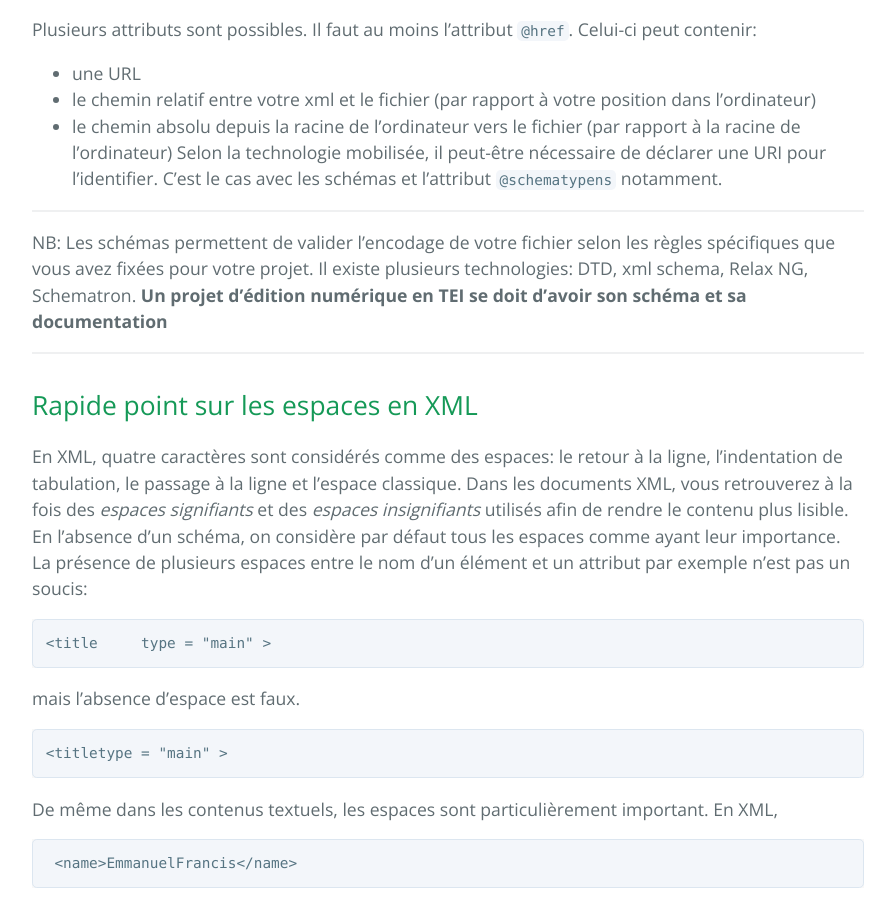
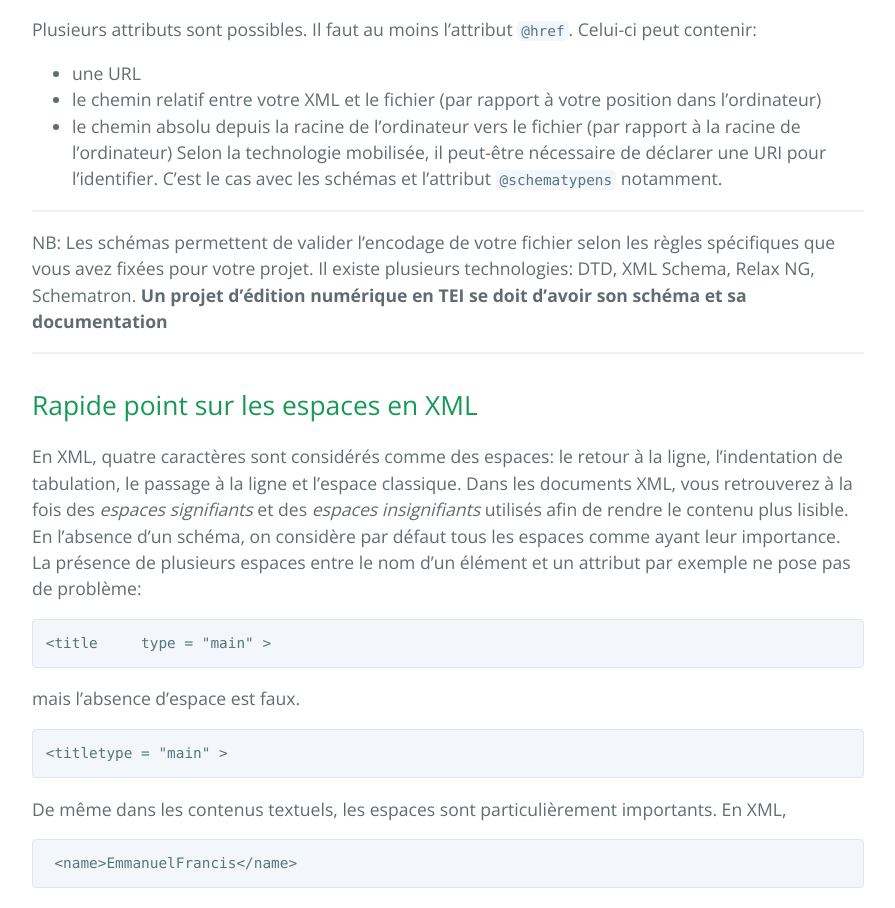
Before and after one commit to erc-dharma/digital-areal, a Jekyll site: the page built from 1_starting_xml.md, in a window 1280 px wide and 1400 px high, scrolled down 8887 px. Shown: the part 173-1081 px from the top of the window, without its empty margins (192-1087 px from the left). Built offline with Jekyll 4.4.1, drawn with Linux system fonts in a browser that asks for light colours; our own code applies the rules of GitHub Pages for plain Markdown files; some of the changed text lies outside the part shown.

Commit message:
dernière relecture

````diff
--- a/1_starting_xml.md
+++ b/1_starting_xml.md
@@ -197,7 +197,7 @@ Exemple avec une DTD interne
 **Notez que la déclaration XML ne contient pas de barre oblique pour fermer la balise.**
 
 ## Instructions de traitement
-Les instructions de traitement sont des lignes à destination du logiciel/éditeur de codes. Elles s'écrivent sur le même modèle que la déclaration xml avec des chevrons suivis par des points d'interrogation.
+Les instructions de traitement sont des lignes à destination du logiciel/éditeur de codes. Elles s'écrivent sur le même modèle que la déclaration XML avec des chevrons suivis par des points d'interrogation.
 Les plus courantes permettent de déclarer le ou les schémas de validation ou encore une feuille de style de transformation.
 
 Exemple de la déclaration des schémas pour les inscriptions dans le projet DHARMA
@@ -219,20 +219,20 @@ Exemple avec une feuille de style CSS
 
 Plusieurs attributs sont possibles. Il faut au moins l'attribut `@href`. Celui-ci peut contenir:
 - une URL
-- le chemin relatif entre votre xml et le fichier (par rapport à votre position dans l'ordinateur)
+- le chemin relatif entre votre XML et le fichier (par rapport à votre position dans l'ordinateur)
 - le chemin absolu depuis la racine de l'ordinateur vers le fichier (par rapport à la racine de l'ordinateur)
 Selon la technologie mobilisée, il peut-être nécessaire de déclarer une URI pour l'identifier. C'est le cas avec les schémas et l'attribut `@schematypens` notamment.
 
 * * *
 NB: Les schémas permettent de valider l'encodage de votre fichier selon les règles spécifiques que vous avez fixées pour votre projet.
-Il existe plusieurs technologies: DTD, xml schema, Relax NG, Schematron.
+Il existe plusieurs technologies: DTD, XML Schema, Relax NG, Schematron.
 **Un projet d'édition numérique en TEI se doit d'avoir son schéma et sa documentation**
 * * *
 
 ## Rapide point sur les espaces en XML
 En XML, quatre caractères sont considérés comme des espaces: le retour à la ligne, l'indentation de tabulation, le passage à la ligne et l'espace classique.
 Dans les documents XML, vous retrouverez à la fois des *espaces signifiants* et des *espaces insignifiants* utilisés afin de rendre le contenu plus lisible. En l'absence d'un schéma, on considère par défaut tous les espaces comme ayant leur importance.
-La présence de plusieurs espaces entre le nom d'un élément et un attribut par exemple n'est pas un soucis:
+La présence de plusieurs espaces entre le nom d'un élément et un attribut par exemple ne pose pas de problème:
 
 ```
 <title     type = "main" >
@@ -243,7 +243,7 @@ mais l'absence d'espace est faux.
 <titletype = "main" >
 ```
 
- De même dans les contenus textuels, les espaces sont particulièrement important. En XML,
+ De même dans les contenus textuels, les espaces sont particulièrement importants. En XML,
 ```
  <name>EmmanuelFrancis</name>
 ```
@@ -280,7 +280,7 @@ sont considérés comme des équivalents de  `<name>Emmanuel Francis</name>`.
 Néanmoins, il vaut mieux normaliser les espaces, si possible pour éviter les conflits et les erreurs au moment de la transformation, pour lesquels quelques explications sont données dans la partie (transformation)[https://erc-dharma.github.io/digital-areal/6_transformation] du site.
 
 ## Vers un document XML bien formé et valide
-C'est deux notions sont essentielles pour obtenir un fichier exploitable.
+Ces deux notions sont essentielles pour obtenir un fichier exploitable.
 
 ### Vers un XML bien formé
 Pour avoir un document XML bien formé, il faut qu'il respecte tous les préceptes de la syntaxe XML:
@@ -302,10 +302,10 @@ Pour avoir un document valide, il faut qu'un modèle soit déclaré. Dans le cas
 - il est conforme au schéma auquel il fait référence (DTD ou autre)
 
 * * *
-NB: Un fichier XML bien-formé et valide ne veut pas pour autant dire que le fichier ne contient pas d'erreurs. Cela veut dire qu'il est au moins conforme aux règles de syntaxe de l'XML et qu'il suit l'ensemble des règles exprimées dans le schéma. Il peut donc y avoir du contenu que vous avez oublié de tester.
+NB: Un fichier XML bien formé et valide ne veut pas pour autant dire que le fichier ne contient pas d'erreurs. Cela veut dire qu'il est au moins conforme aux règles de syntaxe de l'XML et qu'il suit l'ensemble des règles exprimées dans le schéma. Il peut donc y avoir du contenu que vous avez oublié de tester.
 * * *
 
 ## Conclusion
 1- L'XML est une métalangue qui repose sur le balisage sémantique et structuré du contenu.
-2- L'XML est un ensemble de règles qui détermine ce que doit être un document bien formé et valide. Il ne donne pas de vocabulaire caractérisé mais permet d'en créer.
+2- L'XML est un ensemble de règles qui détermine ce que doit être un document bien formé et valide. Il ne donne pas de vocabulaire caractérisé, mais permet d'en créer.
 3- Il peut s'appliquer à toutes sortes de données textuelles, mais il n'est pas pour autant la réponse à tout. Il faut songer dès l'élaboration de l'encodage aux attentes et enjeux pour l'utilisation finale et surtout à l'exploitation des données.
````
Also changed, not shown: other parts of 1_starting_xml.md (+8 -8 lines).
